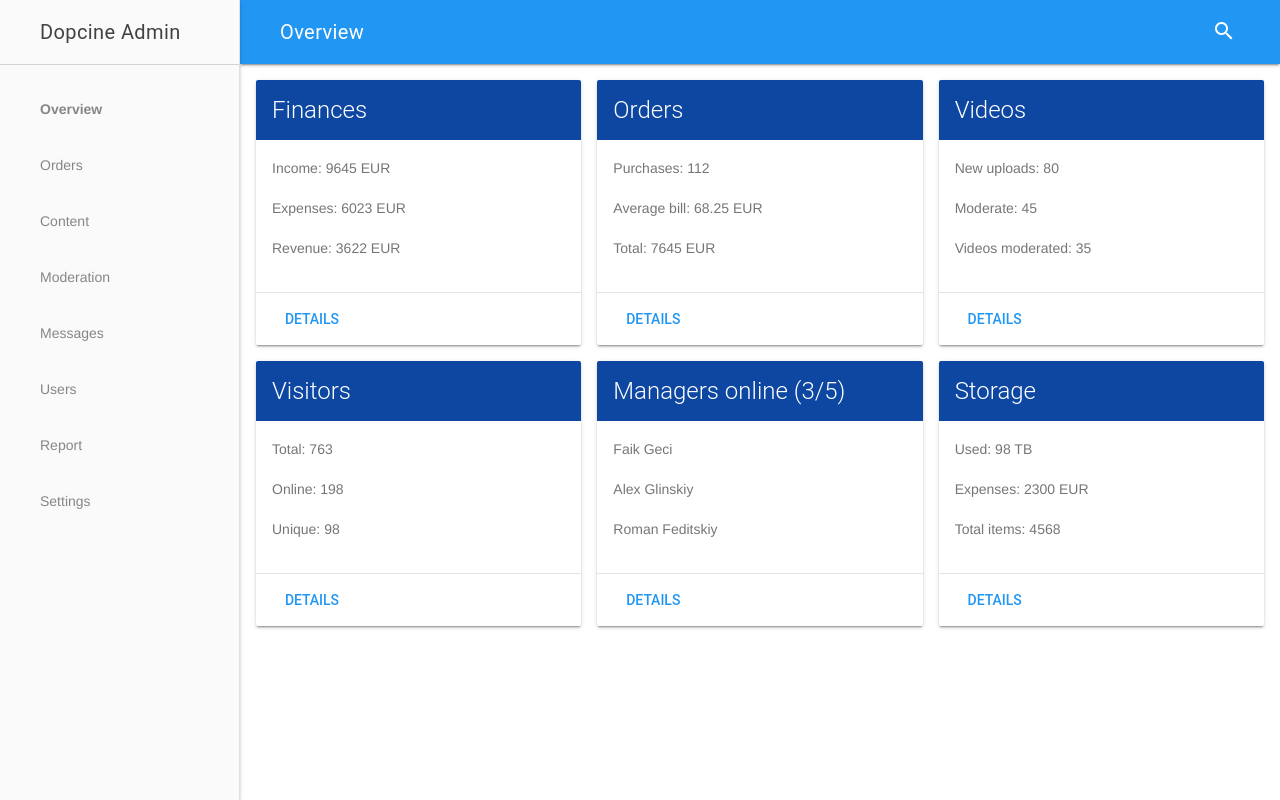
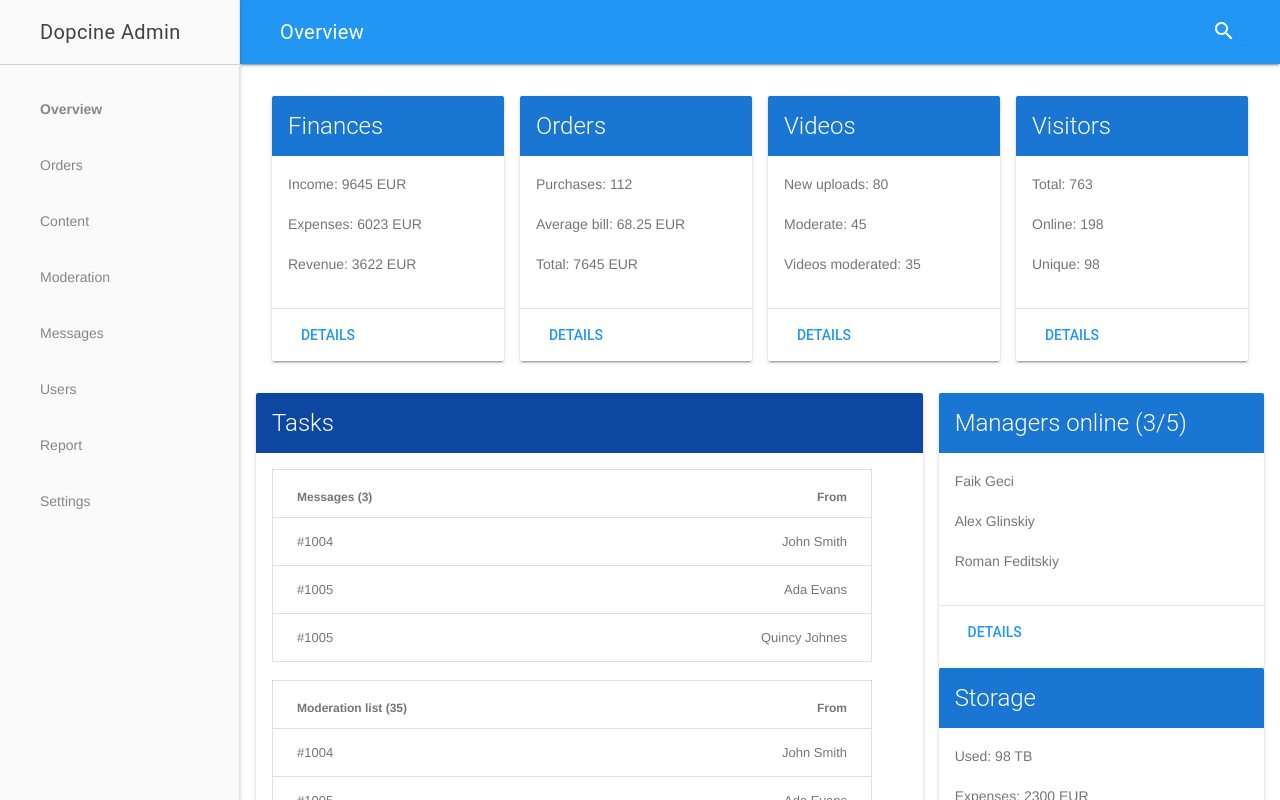
Before and after one commit to aleksspeaker/dopcine, a plain HTML site: page index.html in a window 1280 px wide. Drawn offline with nearby package versions, Linux system fonts and the light colour scheme.

Commit message:
made proper layout for overview

```diff
--- a/index.html
+++ b/index.html
@@ -5,7 +5,7 @@
   <script src="https://code.getmdl.io/1.3.0/material.min.js"></script>
   <link rel="stylesheet" href="https://code.getmdl.io/1.3.0/material.blue-indigo.min.css" />
   <title>Dopcine Admin Panel</title>
-  <meta charset="utf-8" name='viewport' , content='width=device-width, initial-scale=1'>
+  <meta name="viewport" content="width=device-width, initial-scale=1.0">
   <!-- Material Design icon font -->
   <link rel="stylesheet" href="https://fonts.googleapis.com/icon?family=Material+Icons">
   <link rel="stylesheet" type="text/css" href="style.css">
@@ -14,8 +14,11 @@
 <body>
   <!-- The drawer is always open in large screens. The header is always shown,
       even in small screens. -->
+
+<!-- MDL LAYOUT -->
   <div class="mdl-layout mdl-js-layout mdl-layout--fixed-drawer
                 mdl-layout--fixed-header">
+<!-- HEADER -->
     <header class="mdl-layout__header">
       <div class="mdl-layout__header-row">
         <span class="mdl-layout-title">Overview</span>
@@ -31,6 +34,10 @@
         </div>
       </div>
     </header>
+<!-- END OF HEADER -->
+
+
+<!-- DRAWER -->
     <div class="mdl-layout__drawer">
       <span style="border-bottom: 1px solid lightgrey;" class="mdl-layout-title">Dopcine Admin</span>
       <nav class="mdl-navigation">
@@ -44,14 +51,19 @@
         <a class="mdl-navigation__link" href="">Settings</a>
       </nav>
     </div>
+<!-- END OF DRAWER -->
+
+
+
 <main class="mdl-layout__content">
   <div class="page-content">
 <!-- Your content goes here -->
+<!-- MDL GRID -->
       <div class="mdl-grid">
-          <div class="mdl-cell mdl-cell-1-col">
-            <div class="overview-card mdl-card mdl-shadow--2dp">
+<div class="mdl-cell mdl-cell--12-col mdl-grid">
+  <!-- FINANCES CARD -->
+      <div class="mdl-cell mdl-cell--4-col mdl-cell--3-col-desktop cards-container overview-card mdl-card mdl-shadow--2dp">
         <div class="mdl-card__title">
-                <!-- REMOVED mdl-card--expand -->
           <h2 class="mdl-card__title-text">Finances</h2>
         </div>
         <div class="mdl-card__supporting-text">
@@ -63,12 +75,12 @@
           <a class="mdl-button mdl-button--colored mdl-js-button mdl-js-ripple-effect">details</a>
         </div>
       </div>
-          </div>
+  <!-- END OF FINANCES CARD -->
 
-          <div class="mdl-cell mdl-cell-1-col">
-            <div class="overview-card mdl-card mdl-shadow--2dp">
+  <!-- ORDERS CARD -->
+
+      <div class="mdl-cell mdl-cell--4-col mdl-cell--3-col-desktop cards-container overview-card mdl-card mdl-shadow--2dp">
         <div class="mdl-card__title">
-                <!-- REMOVED mdl-card--expand -->
           <h2 class="mdl-card__title-text">Orders</h2>
         </div>
         <div class="mdl-card__supporting-text">
@@ -80,12 +92,12 @@
           <a class="mdl-button mdl-button--colored mdl-js-button mdl-js-ripple-effect">details</a>
         </div>
       </div>
-          </div>
+  <!-- END OF ORDERS CARD -->
 
-          <div class="mdl-cell mdl-cell-1-col">
-            <div class="overview-card mdl-card mdl-shadow--2dp">
+  <!-- VIDEOS CARD -->
+
+      <div class="mdl-cell mdl-cell--4-col mdl-cell--3-col-desktop cards-container overview-card mdl-card mdl-shadow--2dp">
         <div class="mdl-card__title">
-                <!-- REMOVED mdl-card--expand -->
           <h2 class="mdl-card__title-text">Videos</h2>
         </div>
         <div class="mdl-card__supporting-text">
@@ -97,12 +109,11 @@
           <a class="mdl-button mdl-button--colored mdl-js-button mdl-js-ripple-effect">details</a>
         </div>
       </div>
-          </div>
+  <!-- END VIDEOS CARD -->
 
-          <div class="mdl-cell mdl-cell-1-col">
-            <div class="overview-card mdl-card mdl-shadow--2dp">
+  <!-- VISITORS CARD -->
+      <div class="mdl-cell mdl-cell--4-col mdl-cell--3-col-desktop cards-container overview-card mdl-card mdl-shadow--2dp">
         <div class="mdl-card__title">
-                <!-- REMOVED mdl-card--expand -->
           <h2 class="mdl-card__title-text">Visitors</h2>
         </div>
         <div class="mdl-card__supporting-text">
@@ -114,12 +125,78 @@
           <a class="mdl-button mdl-button--colored mdl-js-button mdl-js-ripple-effect">details</a>
         </div>
       </div>
+  <!-- END OF VISITORS CARD -->
 </div>
 
-          <div class="mdl-cell mdl-cell-1-col">
-            <div class="overview-card mdl-card mdl-shadow--2dp">
+  <!-- TASKS -->
+
+    <div id="tasks" class="mdl-cell mdl-cell--8-col cards-container overview-card mdl-card mdl-shadow--2dp">
       <div class="mdl-card__title">
-                <!-- REMOVED mdl-card--expand -->
+        <h2 class="mdl-card__title-text">Tasks</h2>
+      </div>
+      <div class="mdl-card__supporting-text">
+      <!-- MESSAGES TO ANSWER -->
+        <table class="tasks-table mdl-data-table mdl-js-data-table">
+          <thead class="table-head">
+            <tr>
+              <th class="mdl-data-table__cell--non-numeric">Messages (3)</th>
+              <th>From</th>
+            </tr>
+          </thead>
+          <tbody>
+            <tr>
+              <td class="mdl-data-table__cell--non-numeric">#1004</td>
+              <td>John Smith</td>
+            </tr>
+            <tr>
+              <td class="mdl-data-table__cell--non-numeric">#1005</td>
+              <td>Ada Evans</td>
+            </tr>
+            <tr>
+              <td class="mdl-data-table__cell--non-numeric">#1005</td>
+              <td>Quincy Johnes</td>
+            </tr>
+          </tbody>
+        </table>
+        <!-- END OF MESSAGES TO ANSWER -->
+        <br>
+        <!-- MODERATION LIST -->
+        <table class="tasks-table mdl-data-table mdl-js-data-table">
+          <thead class="table-head">
+            <tr>
+              <th class="mdl-data-table__cell--non-numeric">Moderation list (35)</th>
+              <th>From</th>
+            </tr>
+          </thead>
+          <tbody>
+            <tr>
+              <td class="mdl-data-table__cell--non-numeric">#1004</td>
+              <td>John Smith</td>
+            </tr>
+            <tr>
+              <td class="mdl-data-table__cell--non-numeric">#1005</td>
+              <td>Ada Evans</td>
+            </tr>
+            <tr>
+              <td class="mdl-data-table__cell--non-numeric">#1005</td>
+              <td>Quincy Johnes</td>
+            </tr>
+          </tbody>
+        </table>
+        <!-- END OF MODERATION LIST -->
+      </div>
+      <div class="mdl-card__actions mdl-card--border">
+        <a class="mdl-button mdl-button--colored mdl-js-button mdl-js-ripple-effect">details</a>
+      </div>
+    </div>
+  <!-- END OF TASKS -->
+
+<div class="mdl-cell mdl-cell--4-col mdl-cell--8-col-tablet mdl-grid mdl-grid--no-spacing">
+
+  <!-- MANAGERS CARD -->
+
+      <div class="mdl-cell mdl-cell--4-col mdl-cell--4-col-tablet mdl-cell--12-col-desktop cards-container overview-card mdl-card mdl-shadow--2dp">
+        <div class="mdl-card__title">
           <h2 class="mdl-card__title-text">Managers online (3/5)</h2>
         </div>
         <div class="mdl-card__supporting-text">
@@ -131,12 +208,11 @@
             <a class="mdl-button mdl-button--colored mdl-js-button mdl-js-ripple-effect">details</a>
           </div>
         </div>
-          </div>
+  <!-- END OF MANAGERS CARD -->
 
-          <div class="mdl-cell mdl-cell-1-col">
-            <div class="overview-card mdl-card mdl-shadow--2dp">
+  <!-- STORAGE CARD -->
+      <div class="mdl-cell mdl-cell--4-col mdl-cell--4-col-tablet mdl-cell--12-col-desktop cards-container overview-card mdl-card mdl-shadow--2dp">
         <div class="mdl-card__title">
-                <!-- REMOVED mdl-card--expand -->
           <h2 class="mdl-card__title-text">Storage</h2>
         </div>
         <div class="mdl-card__supporting-text">
@@ -148,9 +224,19 @@
           <a class="mdl-button mdl-button--colored mdl-js-button mdl-js-ripple-effect">details</a>
         </div>
       </div>
+  <!-- END OF STORAGE CARD -->
+
 </div>
     </div>
+<!-- END OF MDL GRID -->
+
+
     </div>
+<!-- END OF PAGE CONTENT -->
+
+
+
+<!-- END OF MDL LAYOUT -->
   </main>
   </div>
 </body>
--- a/style.css
+++ b/style.css
@@ -8,15 +8,35 @@ th .mdl-icon-toggle {
 }
 
 .overview-card.mdl-card {
-  width: 100%;
-  height: auto;
-}
-.overview-card > .mdl-card__title {
-  color: #fff;
-  background:
-    url('../assets/demos/dog.png') bottom right 15% no-repeat #0D47A1;
+    /*width: 100%;*/
+    /*height: 365px;*/
 }
 
+.overview-card > .mdl-card__title {
+	color: #fff;
+	background: url('') bottom right 15% no-repeat #1976D2;
+}
+
+#tasks .mdl-card__title {
+	background: #0D47A1;
+}
 .mdl-card__title-text {
-	align-self: flex-start;
+    align-self: flex-start;
 }
+
+.tasks-table {
+    width: 100%;
+    /*margin: -17px;*/
+}
+
+#tasks {
+	padding: 0;
+	/*height: auto;*/
+}
+
+.cards-container {
+	/*margin-bottom: 16px;*/
+}
+.table-head{
+/*background: #80ccff;*/
+}
```
Lines whose indentation alone changed are shown as unchanged.
